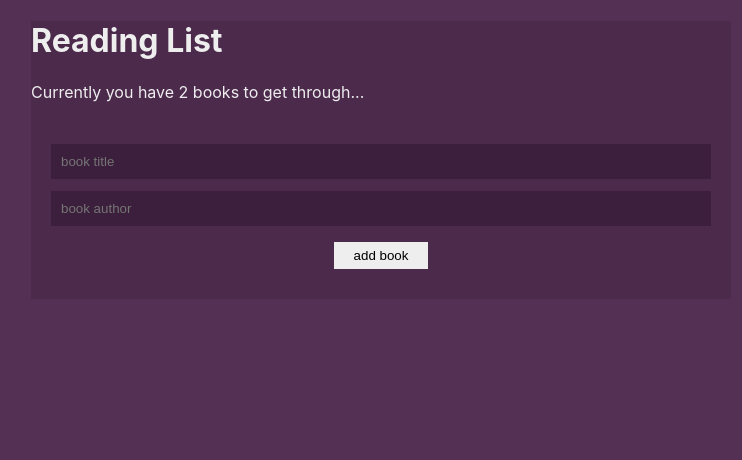
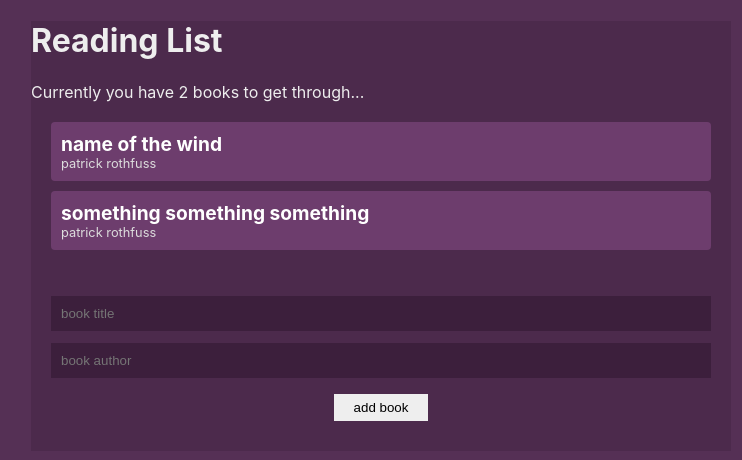
Before and after one commit to mabry1985/Reading-List, a React (Create React App) app: page / in a window 1280 px wide. Shown: the top 460 px of the page, without its empty margins (259-1001 px from the left). Built offline with nearby package versions, Linux system fonts and the light colour scheme.

Commit message:
add booklist component

```diff
--- a/src/components/BookList.js
+++ b/src/components/BookList.js
@@ -1,11 +1,19 @@
-import React from 'react'
+import React, { useContext } from 'react';
+import { BookContext } from '../context/BookContext';
+
+import BookDetails from '../components/BookDetails';
 
 const BookList = () => {
-  return (
-    <div>
-
+  const { books } = useContext(BookContext);
+  return books.length ? (
+    <div className="book-list">
+      <ul>
+        {books.map(book => {
+          return ( <BookDetails book={book} key={book.id} /> )
+        })}
+      </ul>
     </div>
-  )
+  ) : null
 }
 
 export default BookList
```
